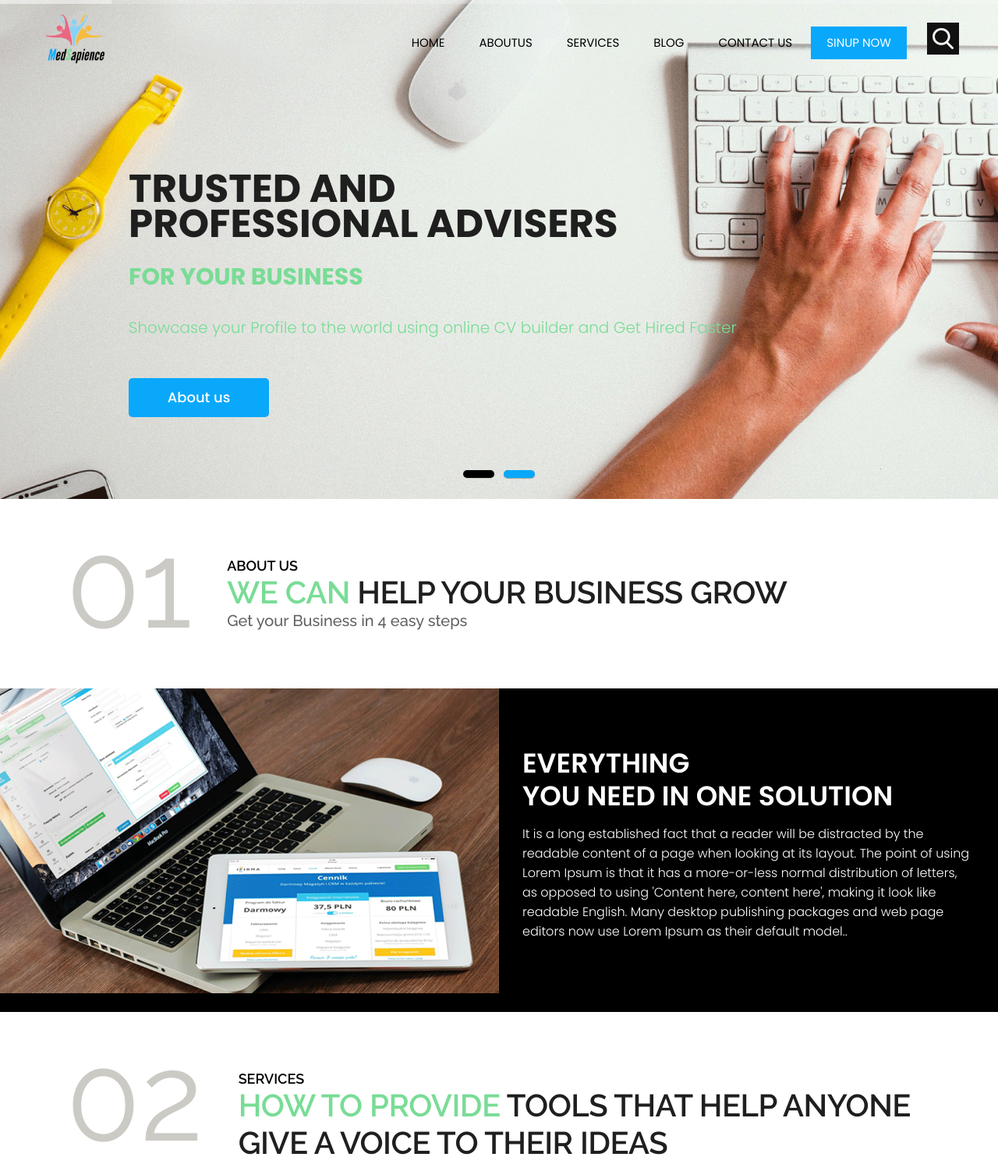
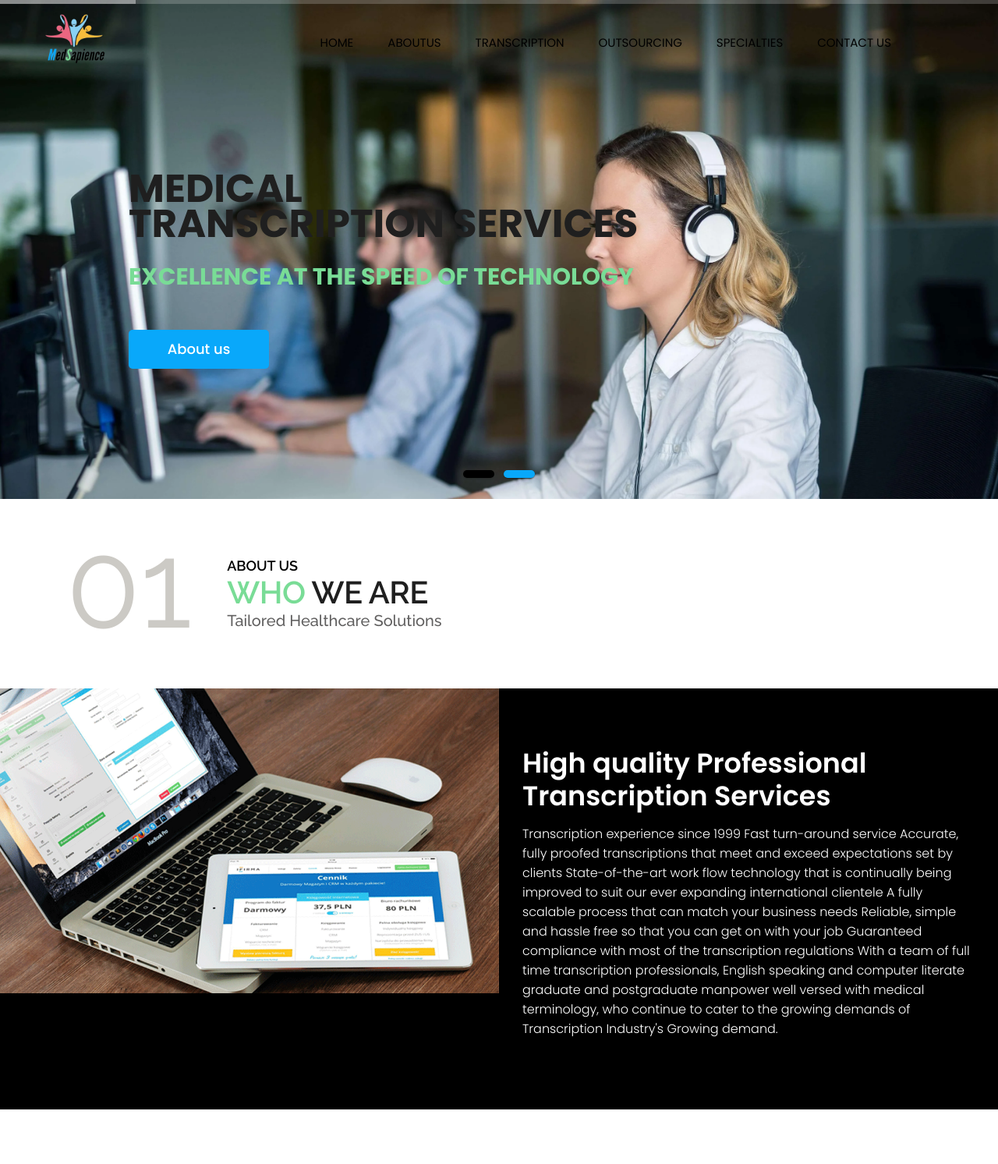
Before and after one commit to dipul7/Medsapience, a plain HTML site: page index.html in a window 1280 px wide. Shown: the top 1493 px of the page at 78% size. Drawn offline with Linux system fonts and the light colour scheme.

Commit message:
update data

```diff
--- a/index.html
+++ b/index.html
@@ -62,18 +62,13 @@
                     <ul class="navbar-nav">
                         <li><a class="nav-link active" href="index.html">Home</a></li>
                         <li><a class="nav-link" href="about.html">Aboutus</a></li>
-                        <li><a class="nav-link" href="services.html">Services</a></li>
-                        <li><a class="nav-link" href="#">Blog</a></li>
-						<li><a class="nav-link" href="contact.html">Contact us</a></li>
-                        <li><a class="nav-link active" style="background:#09A8FA;color:#fff;" href="#">Sinup now</a></li>
+                        <li><a class="nav-link" href="services.html">Transcription</a></li>
+                        <li><a class="nav-link" href="#">Outsourcing</a></li>
+						<li><a class="nav-link" href="contact.html">SPECIALTIES</a></li>
+                        <li><a class="nav-link active" href="contact.html">Contact us</a></li>
                     </ul>
                 </div>
-                <div class="search-box">
-                    <input type="text" class="search-txt" placeholder="Search">
-                    <a class="search-btn">
-                        <img src="images/search_icon.png" alt="#" />
-                    </a>
-                </div>
+
             </div>
         </nav>
     </header>
@@ -84,32 +79,28 @@
         <div class="container-fluid">
             <div class="row">
                 <div class="pogoSlider" id="js-main-slider">
-                    <div class="pogoSlider-slide" style="background-image:url(img/banner-img.png);">
+                    <div class="pogoSlider-slide" style="background-image:url(img/backgroundimage1.jpg);">
                         <div class="container">
                             <div class="row">
                                 <div class="col-md-12">
                                     <div class="slide_text">
-                                        <h3>Trusted and<br>Professional Advisers</h3>
+                                        <h3>Medical<br>Transcription Services  </h3>
                                         <br>
-                                        <h4><span class="theme_color">For your Business</span></h4>
-                                        <br>
-                                        <p>Showcase your Profile to the world using online CV builder and Get Hired Faster</p>
-                                        <a class="contact_bt" href="about.html">About us</a>
+                                        <h4><span class="theme_color">Excellence at the Speed of Technology</span></h4>
+                                       <a class="contact_bt" href="about.html">About us</a>
                                     </div>
                                 </div>
                             </div>
                         </div>
                     </div>
-                    <div class="pogoSlider-slide" style="background-image:url(img/banner-img.png);">
+                    <div class="pogoSlider-slide" style="background-image:url(img/backgroundimage2.webp);">
                         <div class="container">
                             <div class="row">
                                 <div class="col-md-12">
                                     <div class="slide_text">
-                                        <h3>Trusted and<br>Professional Advisers</h3>
+                                        <h3>Medical<br>Transcription Services  </h3>
                                         <br>
-                                        <h4><span class="theme_color">For your Business</span></h4>
-                                        <br>
-                                        <p>Showcase your Profile to the world using online CV builder and Get Hired Faster</p>
+                                        <h4><span class="theme_color">Excellence at the Speed of Technology</span></h4>
                                         <a class="contact_bt" href="about.html">About us</a>
                                     </div>
                                 </div>
@@ -135,8 +126,8 @@
 						   </div>
 						   <div class="right">
 						    <p class="small_tag">About us</p>
-                            <h2><span class="theme_color">WE CAN</span> HELP YOUR business GROW</h2>
-                            <p class="large">Get your Business in 4 easy steps</p>
+                            <h2><span class="theme_color">WHO</span> WE ARE</h2>
+                            <p class="large">Tailored Healthcare Solutions</p>
 						  </div>
                         </div>
                     </div>
@@ -157,11 +148,15 @@
                 </div>
 
                 <div class="col-lg-6 col-md-12 white_fonts layout_padding padding_left_right">
-                    <h3 class="small_heading">EVERYTHING<br>YOU NEED IN ONE SOLUTION</h3>
-                    <p>It is a long established fact that a reader will be distracted by the readable content of a page when looking at its layout.
-					The point of using Lorem Ipsum is that it has a more-or-less normal distribution of letters, as opposed to using 'Content here,
-					content here', making it look like readable English. Many desktop publishing packages and web page editors now use Lorem Ipsum as
-					their default model..</p>
+                    <h3 class="small_heading">High quality Professional<br>Transcription Services</h3>
+                    <p>Transcription experience since 1999
+                        Fast turn-around service
+                        Accurate, fully proofed transcriptions that meet and exceed expectations set by clients
+                        State-of-the-art work flow technology that is continually being improved to suit our ever expanding international clientele
+                        A fully scalable process that can match your business needs
+                        Reliable, simple and hassle free so that you can get on with your job
+                        Guaranteed compliance with most of the transcription regulations
+                        With a team of full time transcription professionals, English speaking and computer literate graduate and postgraduate manpower well versed with medical terminology, who continue to cater to the growing demands of Transcription Industry's Growing demand.</p>
                 </div>
             </div>
         </div>
@@ -180,7 +175,7 @@
 						   </div>
 						   <div class="right">
 						    <p class="small_tag">SERVICES</p>
-                            <h2><span class="theme_color">How to provide</span> tools that help anyone give a voice to their ideas</h2>
+                            <h2><span class="theme_color">Our Medical Transcription </span>Service Process</h2>
                           </div>
                         </div>
                     </div>
@@ -194,7 +189,7 @@
 					   <img width="75" height="75" src="img/icon-1.png" alt="#">
 					</div>
 					<div class="full">
-					   <h4>DIGITAL marketing</h4>
+					   <h4>DICTATION</h4>
 					</div>
 					<div class="full">
 					  <p>Lorem Ipsum is simply dummy text of the printing and typesetting industry. Lorem Ipsum has been the industry's standard dummy text ever since</p>
@@ -208,7 +203,7 @@
 					   <img width="75" height="75" src="img/icon-2.png" alt="#">
 					</div>
 					<div class="full">
-					   <h4>DIGITAL marketing</h4>
+					   <h4>QUALITY CHECKING</h4>
 					</div>
 					<div class="full">
 					  <p>Lorem Ipsum is simply dummy text of the printing and typesetting industry. Lorem Ipsum has been the industry's standard dummy text ever since</p>
@@ -222,7 +217,7 @@
 					   <img width="75" height="75" src="img/icon-3.png" alt="#">
 					</div>
 					<div class="full">
-					   <h4>DIGITAL marketing</h4>
+					   <h4>TRANSFER OF FILES</h4>
 					</div>
 					<div class="full">
 					  <p>Lorem Ipsum is simply dummy text of the printing and typesetting industry. Lorem Ipsum has been the industry's standard dummy text ever since</p>
@@ -236,7 +231,7 @@
 					   <img width="75" height="75" src="img/icon-4.png" alt="#">
 					</div>
 					<div class="full">
-					   <h4>DIGITAL marketing</h4>
+					   <h4>TRANSMISSION OF VOICE FILES</h4>
 					</div>
 					<div class="full">
 					  <p>Lorem Ipsum is simply dummy text of the printing and typesetting industry. Lorem Ipsum has been the industry's standard dummy text ever since</p>
@@ -250,7 +245,7 @@
 					   <img width="75" height="75" src="img/icon-5.png" alt="#">
 					</div>
 					<div class="full">
-					   <h4>DIGITAL marketing</h4>
+					   <h4>TRANSCRIPTION</h4>
 					</div>
 					<div class="full">
 					  <p>Lorem Ipsum is simply dummy text of the printing and typesetting industry. Lorem Ipsum has been the industry's standard dummy text ever since</p>
@@ -264,7 +259,7 @@
 					   <img width="75" height="75" src="img/icon-6.png" alt="#">
 					</div>
 					<div class="full">
-					   <h4>DIGITAL marketing</h4>
+					   <h4>TRANSCRIPT REPORTS</h4>
 					</div>
 					<div class="full">
 					  <p>Lorem Ipsum is simply dummy text of the printing and typesetting industry. Lorem Ipsum has been the industry's standard dummy text ever since</p>
@@ -289,9 +284,9 @@
 						     <p class="section_count">03</p>
 						   </div>
 						   <div class="right">
-						    <p class="small_tag">Portfolio</p>
-                            <h2><span class="theme_color">CHOOSE A</span> PROFESSIONAL DESIGN</h2>
-							<p class="large">Websites</p>
+						    <p class="small_tag">What is Medical Transcription</p>
+                            <h2><span class="theme_color">CHOOSE A</span> PROFESSIONAL</h2>
+							<p class="large">Why Choose Us</p>
                           </div>
                         </div>
                     </div>
@@ -349,7 +344,18 @@
                 </div>
 
                 <div class="col-lg-12">
-                    <p>It is a long established fact that a reader will be distracted by the readable content of a page when looking at its layout. The point of using Lorem Ipsum is that it has a more-or-less normal distribution of letters, as opposed to using 'Content here, content here', making it look like readable English. Many desktop publishing packages and web page editors now use Lorem Ipsum as their default model text, and a search for 'lorem ipsum' will uncover many web sites still in their</p>
+                    <p><b>MedSapience</b> is committed to providing HIPAA-compliant medical transcription services for healthcare providers in the U.S.
+                        Physicians continue to dictate their medical notes, which need to be transcribed and the details optionally to be entered in the EHR. Busy physician practices may not have enough time to transcribe patient exam notes, clinical summaries, surgery notes and other reports, especially after their long hours of consultation. But EHR-documentation must be completed in a timely manner to ensure proper patient care and important healthcare information for providers.
+                        Since 2003, we have been streamlining the healthcare documentation process, cutting down operational costs, and increasing the ROI of our diverse client base hospitals and multi-specialty clinics, hospital-based clinics, hospitals, group practices, and health management companies.
+                        </p>
+                    <p>Transcription experience since 1999
+                        Fast turn-around service
+                        Accurate, fully proofed transcriptions that meet and exceed expectations set by clients
+                        State-of-the-art work flow technology that is continually being improved to suit our ever expanding international clientele
+                        A fully scalable process that can match your business needs
+                        Reliable, simple and hassle free so that you can get on with your job
+                        Guaranteed compliance with most of the transcription regulations
+                        With a team of full time transcription professionals, English speaking and computer literate graduate and postgraduate manpower well versed with medical terminology, who continue to cater to the growing demands of Transcription Industry's Growing demand.</p>
                 </div>
 
                 <div class="col-lg-12">
@@ -374,7 +380,7 @@
 						     <p class="section_count">04</p>
 						   </div>
 						   <div class="right">
-						    <h2>Create <span class="theme_color">PERSONALISED Business</h2>
+						    <h2>Specialty-specific <span class="theme_color">Transcription Services</h2>
 							<p class="large">What we done</p>
                           </div>
                         </div>
@@ -383,7 +389,17 @@
             </div>
 			<div class="row margin-top_30">
                 <div class="col-lg-12 margin-top_30 white_fonts">
-                    <p>ss normal distribution of letters, as opposed to using 'Content here, content here', making it look like readable English. Many desktop publishing packages and web page editors now use Lorem Ipsum as their default model text, and a search for 'lorem ipsum' will uncover many web sites still in theirss normal distribution of letters, as opposed to using 'Content here, content here', making it look like re ed r</p>
+                    <p>Our aim is to provide customized and error-free medical transcription services for all medical specialties.
+                      With us:
+                       <ul>
+                        <li> No sloppy transcription.</li>
+                        <li> No late transcription.</li>
+                        <li>No lost transcription.</li>
+                       <li>Integrated Healthcare solutions</li>
+                       <li>Innovative healthcare solutions</li>
+                      <li>Invaluable healthcare solutions</li> </ul>
+
+                        </p>
                 </div>
                 <div class="col-lg-12">
                     <div class="full">
```
Also changed, not shown: css/style.css (line endings or trailing spaces), img/backgroundimage1.jpg (added), img/backgroundimage2.webp (added).
